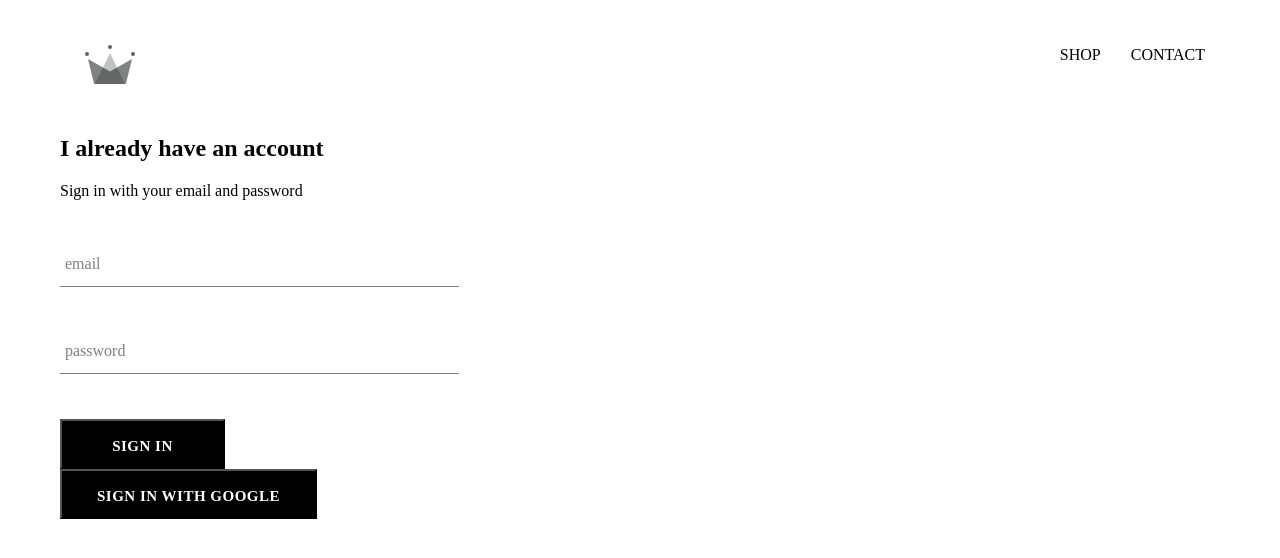
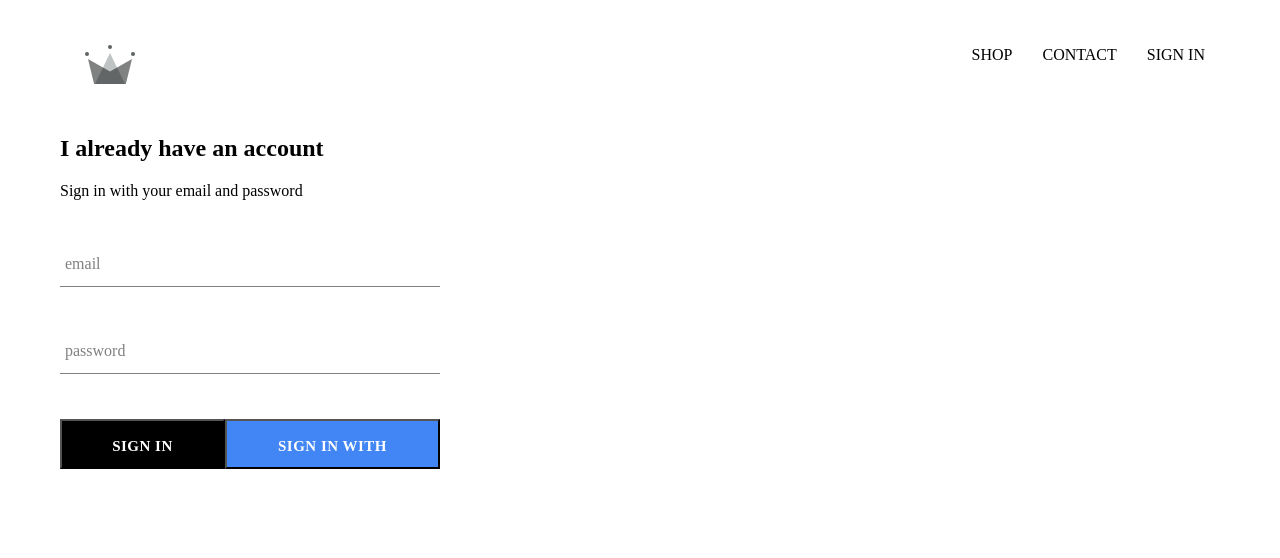
Before and after one commit to ikanhaiya/E-commerce, a React (Create React App) app: page /signin in a window 1280 px wide. Shown: the top 558 px of the page. Built offline with nearby package versions, Linux system fonts and the light colour scheme; no server answers; a web font is replaced by a local one.

Commit message:
sign out facility added buttons are styled more

```diff
--- a/src/App.css
+++ b/src/App.css
@@ -7,3 +7,7 @@
     text-decoration: none;
     color: black;
 }
+
+*{
+    box-sizing: border-box;
+}
--- a/src/App.js
+++ b/src/App.js
@@ -9,12 +9,51 @@
 import SignInAndSignUpPage from './pages/sign-in-and-sign-up/sign-in-and-sign-up.component';
 import Header from './components/header/header.component';
 
+import { auth } from './firebase/firebase.utils'; // using this we want to store state of user in our APP
 
-function App() {
+class  App extends React.Component {
+
+  constructor() {
+    super();
+
+    this.state = {
+      currentUser: null
+    }
+  }
+
+  unsubscribeFromAuth = null
+
+
+  componentDidMount() {
+    // onAuthStateChanged is function provided by auth service of firbase.
+    // it take function as parameter telling what the state of the Auth on our firebase project is
+
+    this.unsubscribeFromAuth = auth.onAuthStateChanged(user => {  // subscription open
+      this.setState({ currentUser: user});
+
+      console.log(user);
+    });
+  }
+
+  componentWillUnmount() {  // called when component is about to be removed.
+
+
+    this.unsubscribeFromAuth();
+    // this method is used to clean subscription from firebase authentication state
+    //if not done so can result in memory leaks , cleaning up subscription when it is no longer needed
+    // helps the component to have updated info about current users authentication state
+
+  }
+
+
+
+  render(){
   return (
 
     <div>
-      <Header />
+       {/* by this we are letting header component know wheater user is signed in or not
+       info of currentUser is passed as props  */}
+      <Header currentUser={this.state.currentUser} />
       {/* header will always be on top because react-dom will manipulate routes component children */}
       <Routes>
         <Route path='/' element={<HomePage />} />
@@ -24,5 +63,6 @@
     </div>
   );
 }
+}
 
 export default App;
--- a/src/components/custom-button/custom-button.component.jsx
+++ b/src/components/custom-button/custom-button.component.jsx
@@ -2,8 +2,10 @@
 
 import './custom-button.styles.scss';
 
-const CustomButton = ({ children, ...otherProps }) => (
-    <button className="custom-button" {...otherProps}>
+const CustomButton = ({ children,isGoogleSignIn, ...otherProps }) => (
+    <button className=
+    {`${isGoogleSignIn ? 'google-sign-in': ""} custom-button`}
+    {...otherProps}>
         {children}
     </button>
 );
--- a/src/components/custom-button/custom-button.styles.scss
+++ b/src/components/custom-button/custom-button.styles.scss
@@ -19,4 +19,14 @@
         color: black;
         border: 1px solid black;
     }
+
+    &.google-sign-in{
+        background-color: #4285f4;
+        color: white;
+
+        &:hover{
+            background-color: #3578e8;
+            border: none;
+        }
+    }
 }
--- a/src/components/header/header.component.jsx
+++ b/src/components/header/header.component.jsx
@@ -4,9 +4,12 @@
 import { ReactComponent as Logo } from '../../assests/084 crown.svg';
 // it is special syntax in React for importing svg
 
+import { auth } from "../../firebase/firebase.utils";
+
+
 import './header.styles.scss';
 
-const Header = () => (
+const Header = ({currentUser}) => (
     <div className="header">
         <Link className="logo-container" to="/">
             <Logo className="logo" />
@@ -18,7 +21,17 @@
             <Link className="option" to="/shop">
                 CONTACT
             </Link>
-
+            {
+              // took the current user info if its object means user is signed in and need ot sign out
+              // if not signed in the currentUser==null and this will be treated as false resulting <div>sign in </div>
+              // will render.
+                currentUser ?
+                <div className="option" onClick={() => auth.signOut()}>SIGN OUT</div>
+                :
+                <Link className="option" to='/signin'>
+                    SIGN IN
+                </Link>
+            }
         </div>
 
     </div>
--- a/src/components/header/header.styles.scss
+++ b/src/components/header/header.styles.scss
@@ -23,6 +23,7 @@
 
         .option {
             padding: 10px 15px;
+            cursor: pointer;
 
         }
     }
--- a/src/components/sign-in/sign-in.component.jsx
+++ b/src/components/sign-in/sign-in.component.jsx
@@ -57,13 +57,13 @@
                         label="password"
                         required />
 
-
+                    <div className="buttons">
                     <CustomButton type='submit' value='Submit Form' >sign in</CustomButton>
-                    <CustomButton onClick={signInwithGoogle} >
+                    <CustomButton onClick={signInwithGoogle} isGoogleSignIn={true}>
                         {' '}
                         Sign in with Google{' '}
                     </CustomButton>
-
+                    </div>
                 </form>
             </div>
 
--- a/src/components/sign-in/sign-in.styles.scss
+++ b/src/components/sign-in/sign-in.styles.scss
@@ -1,5 +1,5 @@
 .sign-in{
-    width: 30vw;
+    width: 380px;
     display: flex;
     flex-direction: column;
 
@@ -9,4 +9,10 @@
 
     }
 
+    .buttons{
+        display: flex;
+        justify-content:space-between;
+
+    }
+
 }
```
